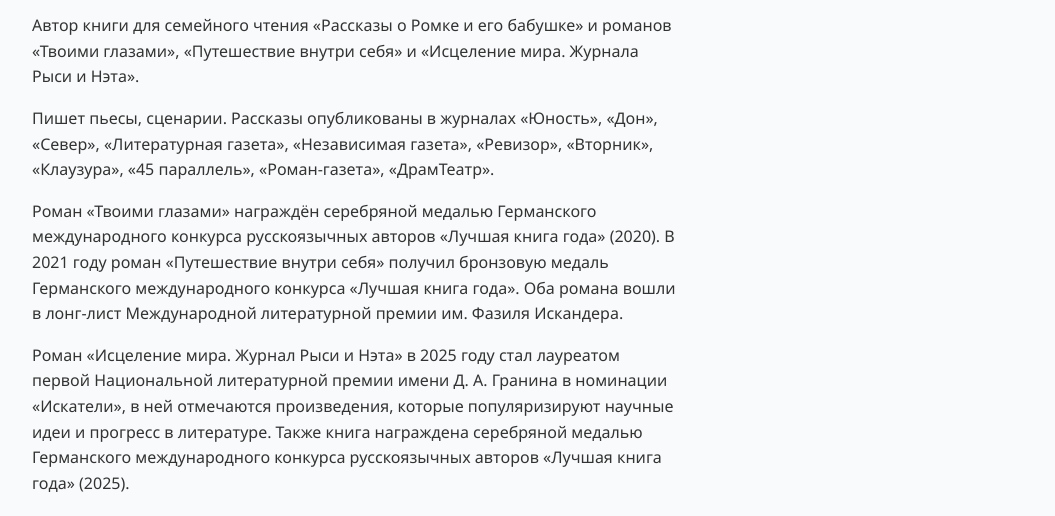
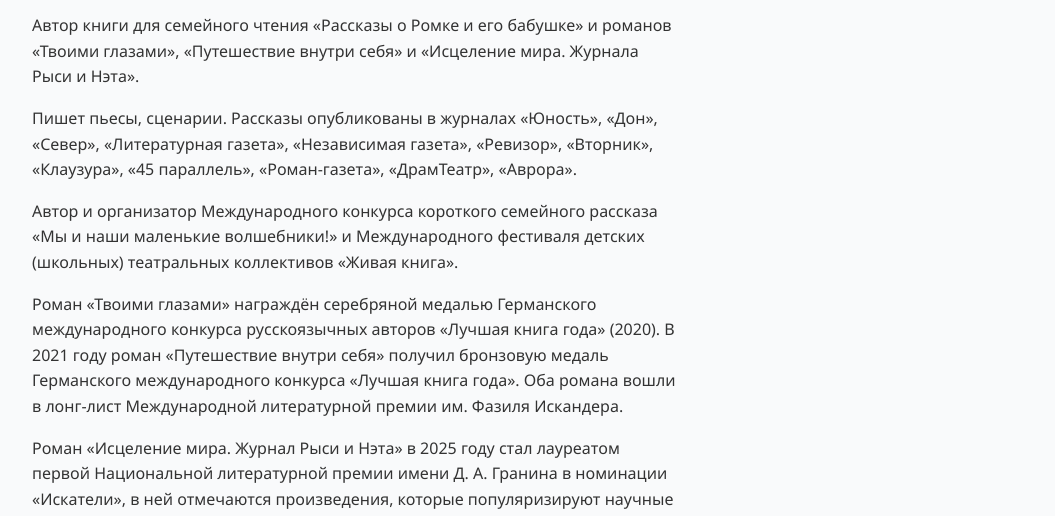
Before and after one commit to dimgo66/agacher, a plain HTML site: page index.html in a window 1280 px wide. Shown: the part 900-1416 px from the top of the page, without its empty margins (112-1167 px from the left). Drawn offline with nearby package versions, Linux system fonts and the light colour scheme.

Commit message:
docs(profile): update author's achievements and event information
- Added new publication "Аврора" to the list of journals
- Included details about International short family story contest "Мы и наши маленькие волшебники!"
- Added information on International festival of children's theatre groups "Живая книга"
- Corrected award details for "Исцеление мира. Журнал Рыси и Нэта" novel

```diff
--- a/index.html
+++ b/index.html
@@ -93,13 +93,16 @@
                         Автор книги для семейного чтения «Рассказы о Ромке и его бабушке» и романов «Твоими глазами»,  «Путешествие внутри себя» и «Исцеление мира. Журнала Рыси и Нэта».
                     </p>
                     <p class="mb-4">
-                        Пишет пьесы, сценарии. Рассказы опубликованы в журналах «Юность», «Дон», «Север», «Литературная газета», «Независимая газета», «Ревизор», «Вторник», «Клаузура», «45 параллель», «Роман‑газета», «ДрамТеатр».
+                        Пишет пьесы, сценарии. Рассказы опубликованы в журналах «Юность», «Дон», «Север», «Литературная газета», «Независимая газета», «Ревизор», «Вторник», «Клаузура», «45 параллель», «Роман‑газета», «ДрамТеатр», «Аврора».
+                    </p>
+                    <p class="mb-4">
+                        Автор и организатор Международного конкурса короткого семейного рассказа «Мы и наши маленькие волшебники!» и Международного фестиваля детских (школьных) театральных коллективов «Живая книга».
                     </p>
                     <p class="mb-4">
                         Роман «Твоими глазами» награждён серебряной медалью Германского международного конкурса русскоязычных авторов «Лучшая книга года» (2020). В 2021 году роман «Путешествие внутри себя» получил бронзовую медаль Германского международного конкурса «Лучшая книга года». Оба романа вошли в лонг‑лист Международной литературной премии им. Фазиля Искандера.
                     </p>
                     <p class="mb-4">
-                        Роман «Исцеление мира. Журнал Рыси и Нэта» в 2025 году стал лауреатом первой Национальной литературной премии имени Д. А. Гранина в номинации «Искатели», в ней отмечаются произведения, которые популяризируют научные идеи и прогресс в литературе. Также книга награждена серебряной медалью Германского международного конкурса русскоязычных авторов «Лучшая книга года» (2025).
+                        Роман «Исцеление мира. Журнал Рыси и Нэта» в 2025 году стал лауреатом первой Национальной литературной премии имени Д. А. Гранина в номинации «Искатели», в ней отмечаются произведения, которые популяризируют научные идеи и прогресс в литературе. Также книга награждена серебряной медалью Германского международного конкурса руссЛукьяЛукьянова ров «Лучшая книга года» (2025).
                     </p>
                 </div>
                 <div class="md:w-1/3 flex justify-center">
```
